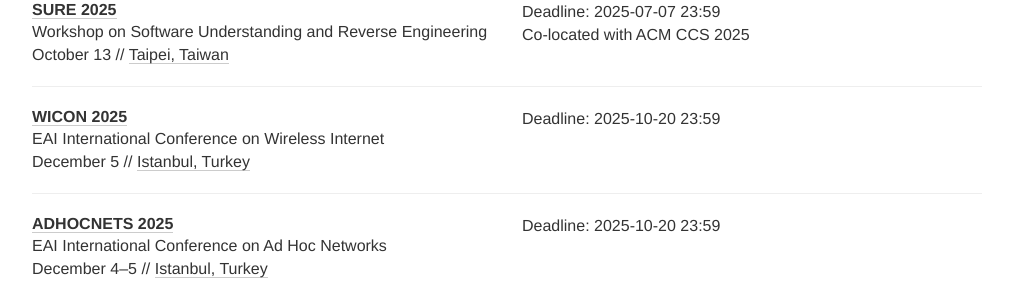
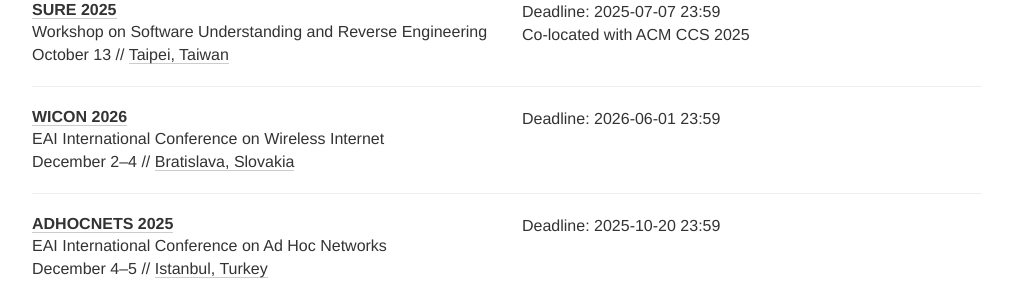
Before and after one commit to sec-deadlines/sec-deadlines.github.io, a Jekyll site: the page built from index.html, in a window 1280 px wide and 900 px high, scrolled down 20042 px. Shown: the part 152-450 px from the top of the window, without its empty margins (133-1146 px from the left). Built offline with Jekyll 4.4.1, drawn with Linux system fonts in a browser that asks for light colours; nearby versions of some CDN libraries; comment, search, counter and statistics services are not loaded.

Commit message:
Update EAI WICON'26

```diff
--- a/_data/conferences.yml
+++ b/_data/conferences.yml
@@ -1421,11 +1421,11 @@
 
 - name: WICON
   description: EAI International Conference on Wireless Internet
-  year: 2025
-  link: https://wicon.eai-conferences.org/2025/
-  deadline: ["2025-10-20 23:59"]
-  date: December 5
-  place: Istanbul, Turkey
+  year: 2026
+  link: https://wicon.eai-conferences.org/2026/
+  deadline: ["2026-06-01 23:59"]
+  date: December 2-4
+  place: Bratislava, Slovakia
   tags: [SEC, CONF]
 
 - name: ADHOCNETS
```
